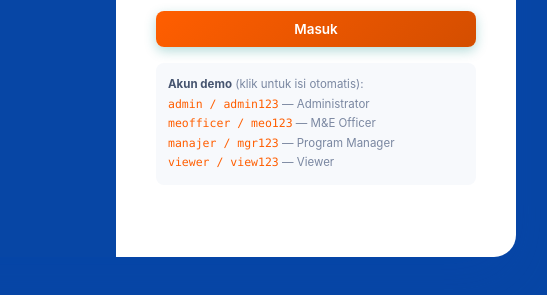
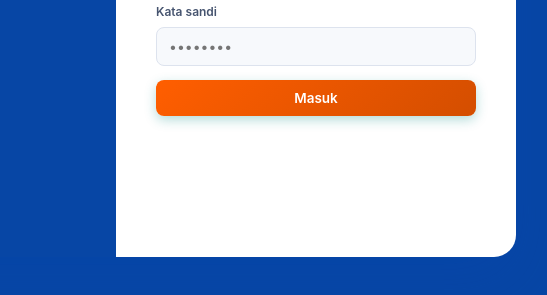
Before and after one commit to poporonaldalexander-cloud/strateva, a plain HTML site: page index.html in a window 1280 px wide. Shown: the part 423-718 px from the top of the page, 624-1171 px from the left. Drawn offline with Linux system fonts and the light colour scheme.

Commit message:
Update index.html

```diff
--- a/index.html
+++ b/index.html
@@ -352,13 +352,6 @@ table.tbl tbody tr:hover{background:var(--surface-2)}
     </div>
     <button class="btn btn-primary btn-block" onclick="doLogin()">Masuk</button>
     <div id="lg-err" style="color:var(--red);font-size:12.5px;margin-top:10px;display:none"></div>
-    <div class="demo-creds">
-      <b>Akun demo</b> (klik untuk isi otomatis):<br/>
-      <code onclick="fillLogin('admin','admin123')">admin / admin123</code> — Administrator<br/>
-      <code onclick="fillLogin('meofficer','meo123')">meofficer / meo123</code> — M&amp;E Officer<br/>
-      <code onclick="fillLogin('manajer','mgr123')">manajer / mgr123</code> — Program Manager<br/>
-      <code onclick="fillLogin('viewer','view123')">viewer / view123</code> — Viewer
-    </div>
   </div>
   </div>
 </div>
```
